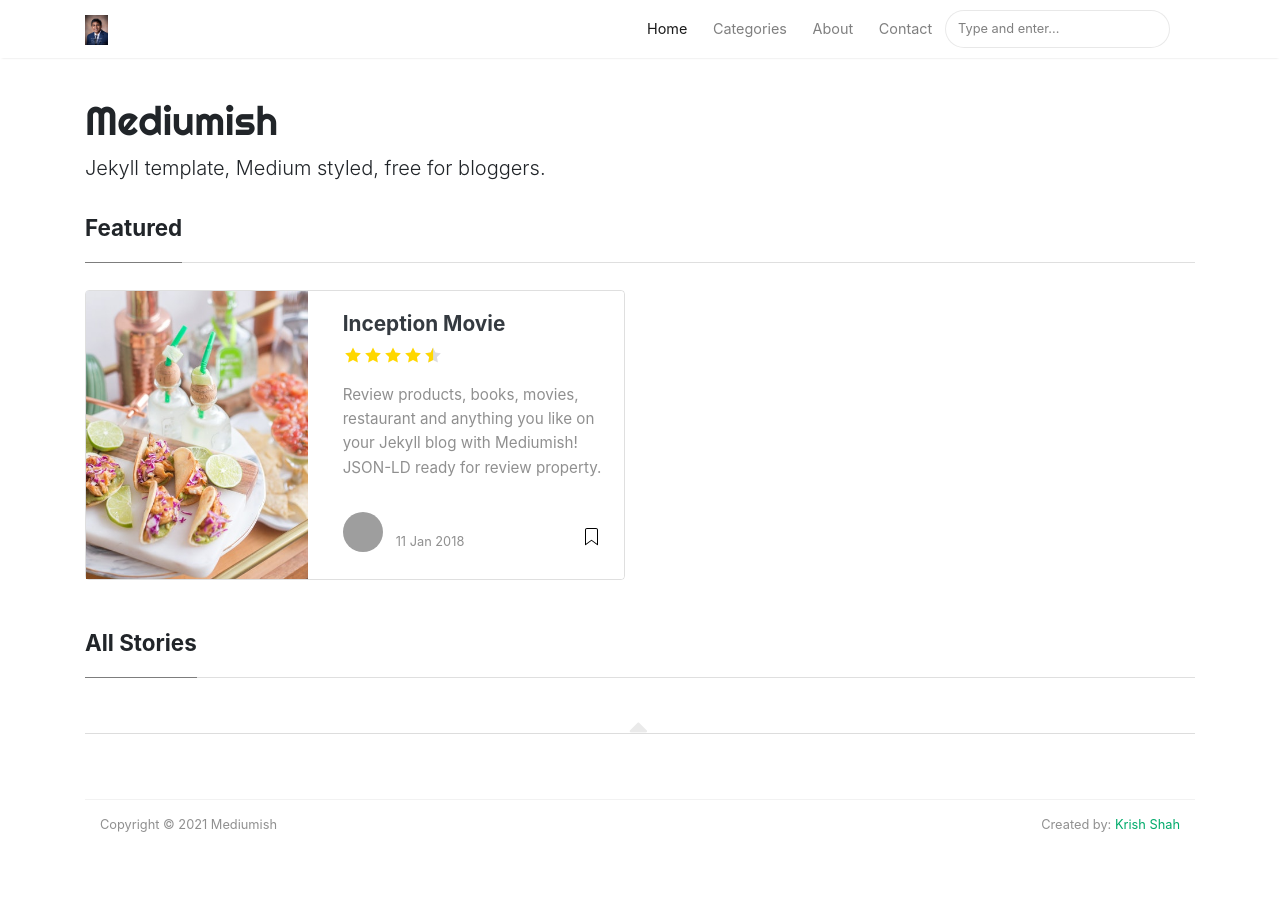
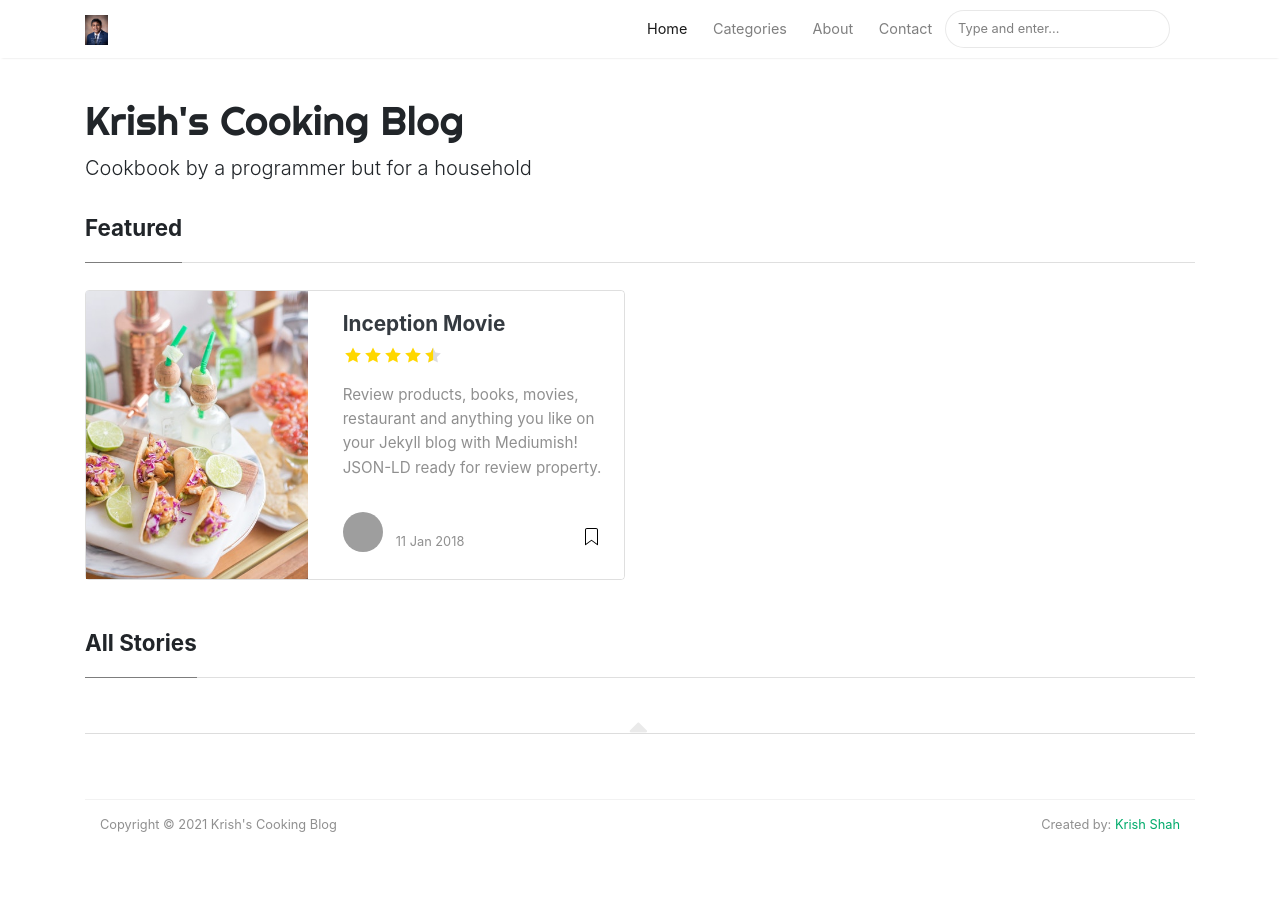
Before and after one commit to krish-shahh/cooking-blog, a Jekyll site: the page built from index.html, in a window 1280 px wide. Built offline with Jekyll 4.4.1, drawn with Linux system fonts in a browser that asks for light colours; nearby versions of some CDN libraries; the list of posts is cut into pages by our own code; grey boxes are pictures that could not be loaded.

Commit message:
Update _config.yml

```diff
--- a/_config.yml
+++ b/_config.yml
@@ -1,7 +1,7 @@
 # Site
-name: "Mediumish"
-title: "Mediumish"
-description: "Jekyll template, Medium styled, free for bloggers."
+name: "Krish's Cooking Blog"
+title: "Krish's Cooking Blog"
+description: "Cookbook by a programmer but for a household"
 logo: 'assets/images/krish.jpeg'
 favicon: 'assets/images/krish.jpeg'
 baseurl: /cooking-blog
```
